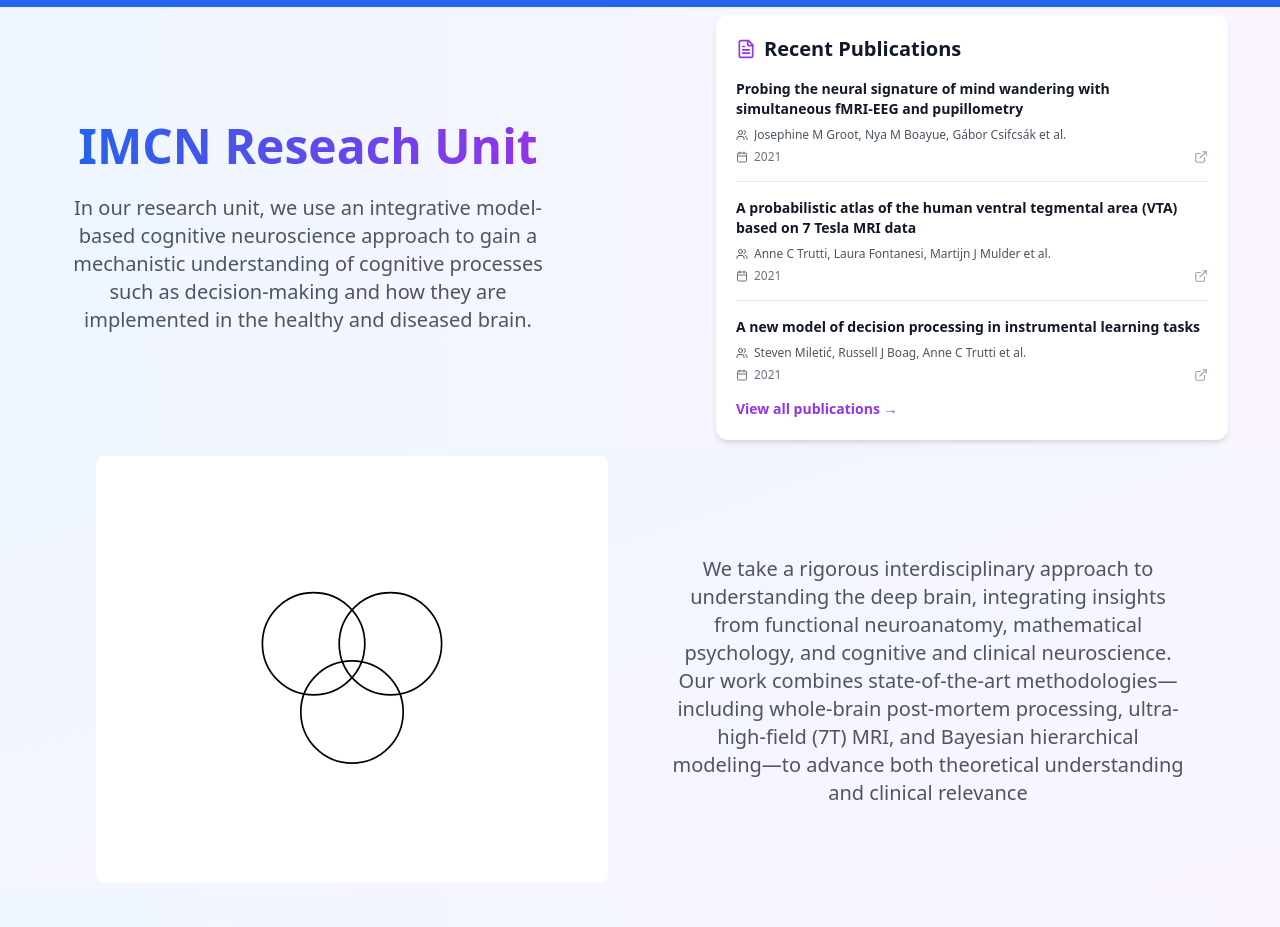
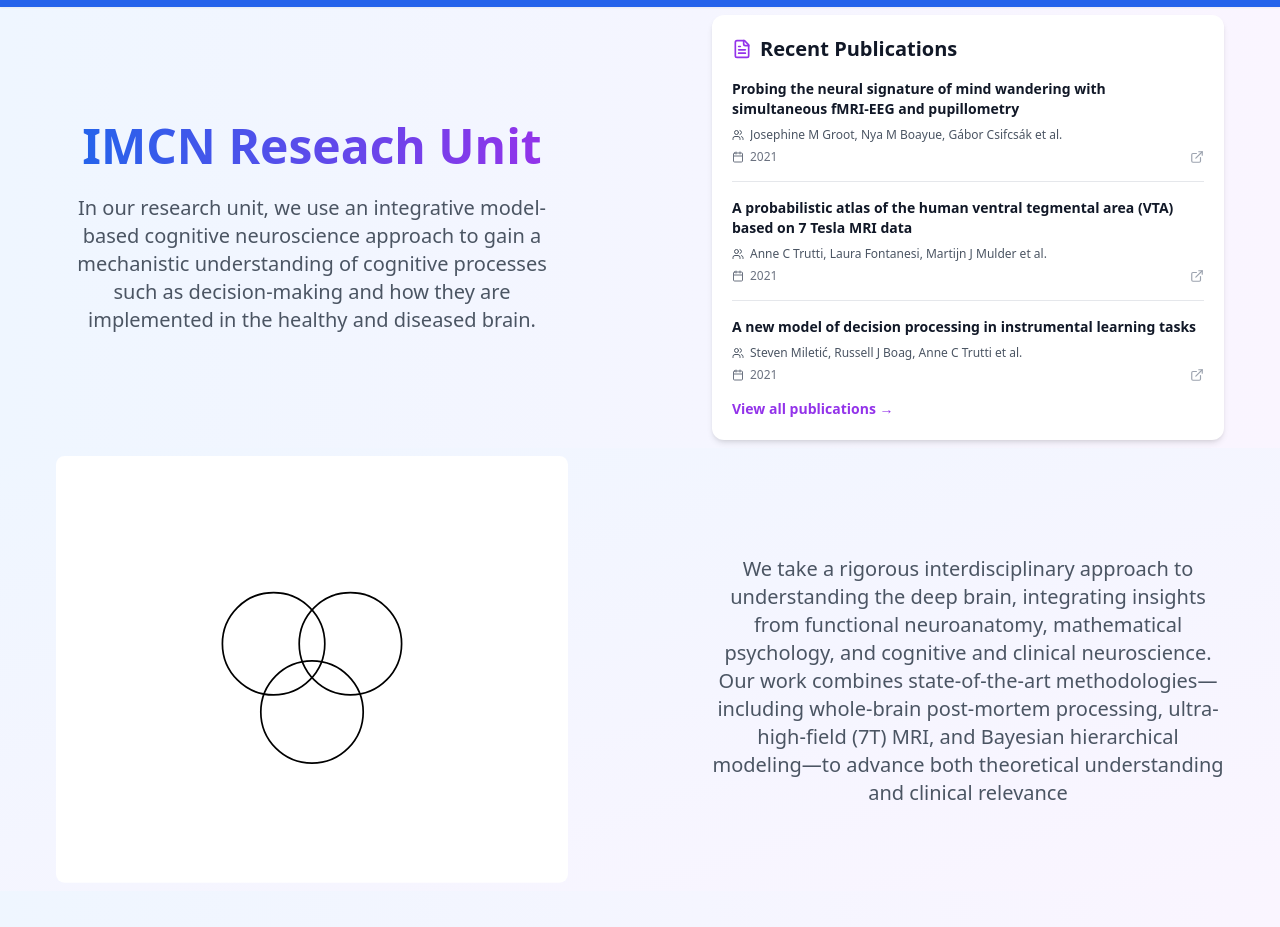
Before and after one commit to kshitij284/imcl_website, a React (Vite) app: page / in a window 1280 px wide. Shown: the part 169-1096 px from the top of the page. Built offline with nearby package versions, Linux system fonts and the light colour scheme.

Commit message:
fixed alignment issure for home page and typo

```diff
--- a/src/components/ContactSection.jsx
+++ b/src/components/ContactSection.jsx
@@ -20,7 +20,7 @@ const ContactSection = () => {
           </span>
         </h3>
         <p className="text-xl text-gray-600 dark:text-gray-300 mb-8">
-          Let's discuss your ideas and inputs.d
+          Let's discuss your ideas and inputs.
         </p>
         <button
           onClick={handleContactClick}
--- a/src/components/HeroSection.jsx
+++ b/src/components/HeroSection.jsx
@@ -40,7 +40,7 @@ const HeroSection = () => {
     <section
       id="home"
       ref={heroSectionRef}
-      className={`flex items-center bg-gradient-to-br ${backgroundColors[selectedCircle]} transition-colors duration-500`}
+      className={`bg-gradient-to-br ${backgroundColors[selectedCircle]} transition-colors duration-500`}
     >
       <div className="max-w-7xl mx-auto px-4 py-2">
         <div className="grid grid-cols-1 lg:grid-cols-2 gap-8 lg:gap-16 items-center">
@@ -57,8 +57,8 @@ const HeroSection = () => {
 
 const HeroSectionVenn = ({ isDiagramExpanded, onCircleClick }) => {
   return (
-    <div className="w-full flex items-center justify-center py-8 lg:py-0">
-      <div className="w-full max-w-lg">
+    <div className="w-full flex justify-center items-center py-8 lg:py-0">
+      <div className="w-full lg:w-[512px]">
         <div className="w-full rounded-2xl flex items-center justify-center transition-all duration-300 bg-transparent">
           <VennDiagram
             isExpanded={isDiagramExpanded}
@@ -101,9 +101,9 @@ const HeroContent = ({ selectedCircle }) => {
   const content = contentMap[selectedCircle] || contentMap.null
 
   return (
-    <div className="w-full flex items-center justify-center py-8 lg:py-0">
-      <div className="w-full max-w-lg">
-        <div className="flex flex-col items-center justify-center text-center space-y-6">
+    <div className="w-full flex justify-center items-center py-8 lg:py-0">
+      <div className="w-full lg:w-[512px]">
+        <div className="flex flex-col items-center text-center space-y-6">
           <h2 className="text-3xl sm:text-4xl lg:text-5xl font-bold text-gray-900 dark:text-white leading-tight">
             <span className="text-transparent bg-clip-text bg-gradient-to-r from-blue-600 to-purple-600">
               {content.title}
--- a/src/components/Introduction.jsx
+++ b/src/components/Introduction.jsx
@@ -38,10 +38,10 @@ const Introduction = () => {
       </div>
 
       <div className="max-w-7xl mx-auto px-4 py-2">
-        <div className="grid grid-cols-1 lg:grid-cols-2 gap-8 lg:gap-20 items-center">
-          <div className="w-full flex items-center justify-center py-8 lg:py-0">
-            <div className="w-full max-w-lg">
-              <div className="flex flex-col items-center justify-center text-center space-y-6">
+        <div className="grid grid-cols-1 lg:grid-cols-2 gap-8 lg:gap-16 items-center">
+          <div className="w-full flex justify-center items-center py-8 lg:py-0">
+            <div className="w-full lg:w-[512px]">
+              <div className="flex flex-col items-center text-center space-y-6">
                 <h2 className="text-3xl sm:text-4xl lg:text-5xl font-bold text-gray-900 dark:text-white leading-tight">
                   <span className="text-transparent bg-clip-text bg-gradient-to-r from-blue-600 to-purple-600">
                     IMCN Reseach Unit
@@ -57,9 +57,8 @@ const Introduction = () => {
               </div>
             </div>
           </div>
-
-          <div className="w-full flex items-center justify-center py-8 lg:py-0">
-            <div className="w-full max-w-lg">
+          <div className="w-full flex justify-center items-center py-8 lg:py-0">
+            <div className="w-full lg:w-[512px]">
               <div className="w-full bg-white dark:bg-gray-800 rounded-xl shadow-md p-5 transition-colors duration-300">
                 <h3 className="text-xl font-bold text-gray-900 dark:text-white mb-4 flex items-center">
                   <FileText className="h-5 w-5 mr-2 text-purple-600 dark:text-purple-400" />
```
